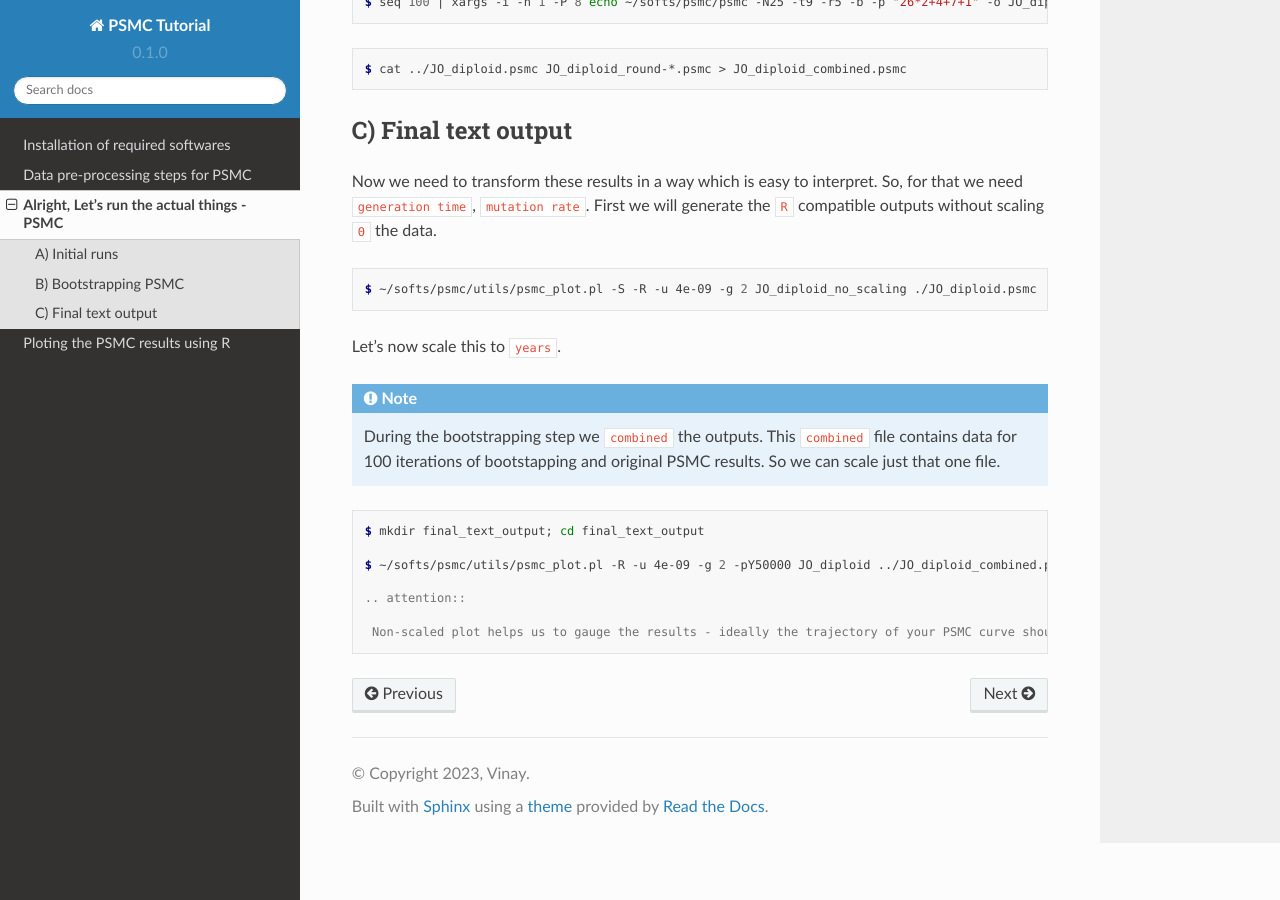
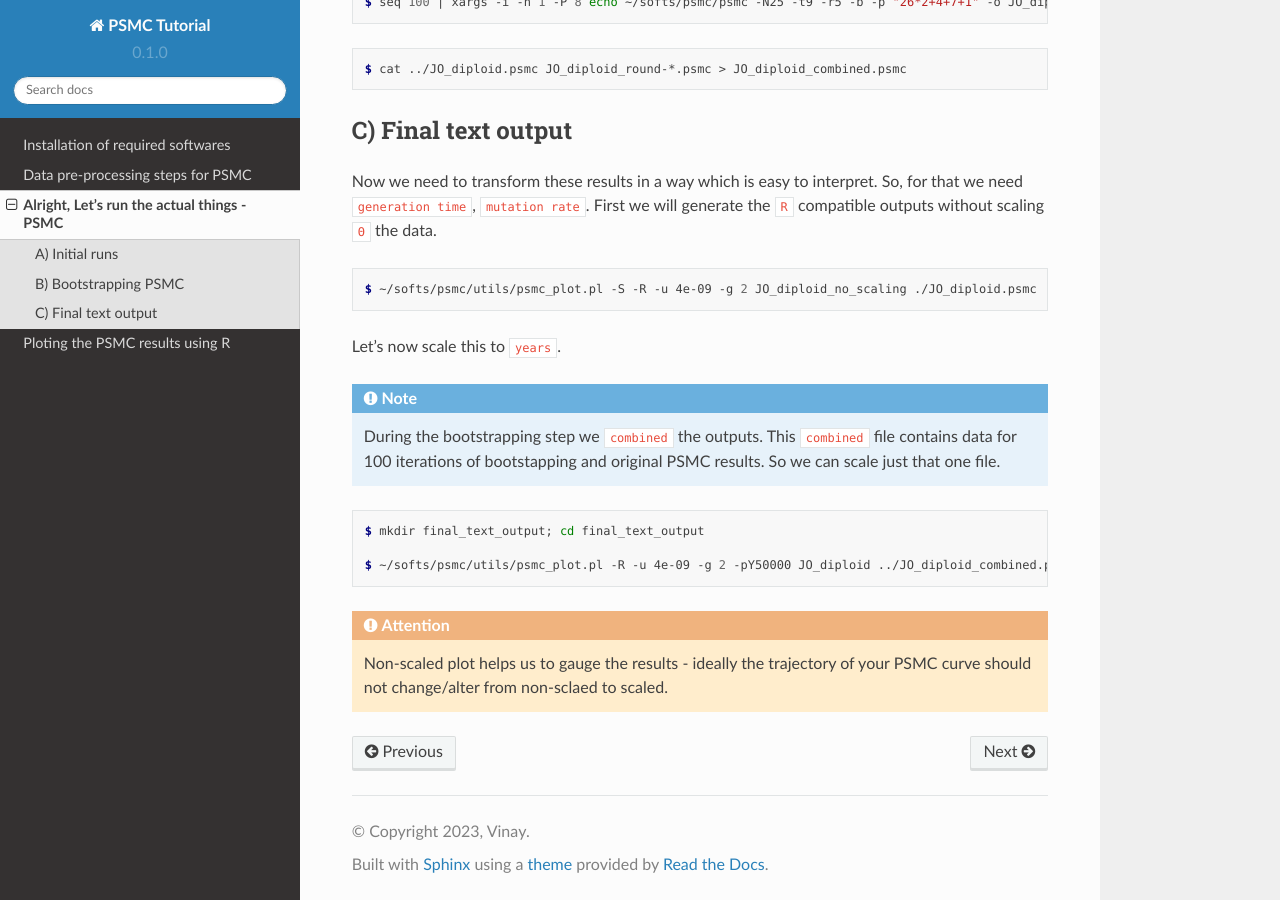
Before and after one commit to stachyris/PSMC_Tutorial-BirdLab, a Sphinx documentation site: the page built from docs/source/02_PSMC.rst, in a window 1280 px wide and 900 px high, scrolled down 2211 px. Built offline with Sphinx 7.4.7 and the Read the Docs theme 2.0.0, drawn with Linux system fonts in a browser that asks for light colours.

Commit message:
Minor_Changes_02_PSMC.rst

```diff
--- a/docs/source/02_PSMC.rst
+++ b/docs/source/02_PSMC.rst
@@ -134,6 +134,8 @@ Let's now scale this to ``years``.
 
  $ ~/softs/psmc/utils/psmc_plot.pl -R -u 4e-09 -g 2 -pY50000 JO_diploid ../JO_diploid_combined.psmc
 
- .. attention::
 
-  Non-scaled plot helps us to gauge the results - ideally the trajectory of your PSMC curve should not change/alter from non-sclaed to scaled.
+.. attention::
+
+ Non-scaled plot helps us to gauge the results - ideally the trajectory of your PSMC curve should not
+ change/alter from non-sclaed to scaled.
```
